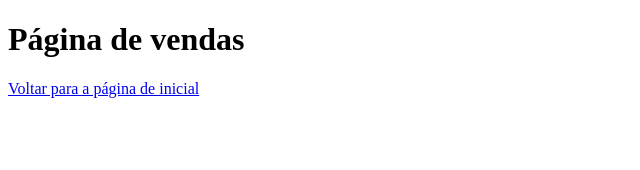
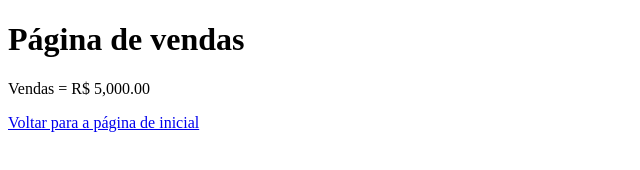
Before and after one commit to DaviUbiratan/aulaithub, a plain HTML site: page vendas.html in a window 1280 px wide. Shown: the whole page, without its empty margins (0-640 px from the left). Drawn offline with Linux system fonts and the light colour scheme.

Commit message:
Acrescentado valor das vendas

```diff
--- a/vendas.html
+++ b/vendas.html
@@ -8,6 +8,9 @@
 </head>
 <body>
     <h1>Página de vendas</h1>
+    <p>
+        Vendas = R$ 5,000.00
+    </p>
     <a href="index.html">Voltar para  a página de inicial</a>
 </body>
 </html>
```
